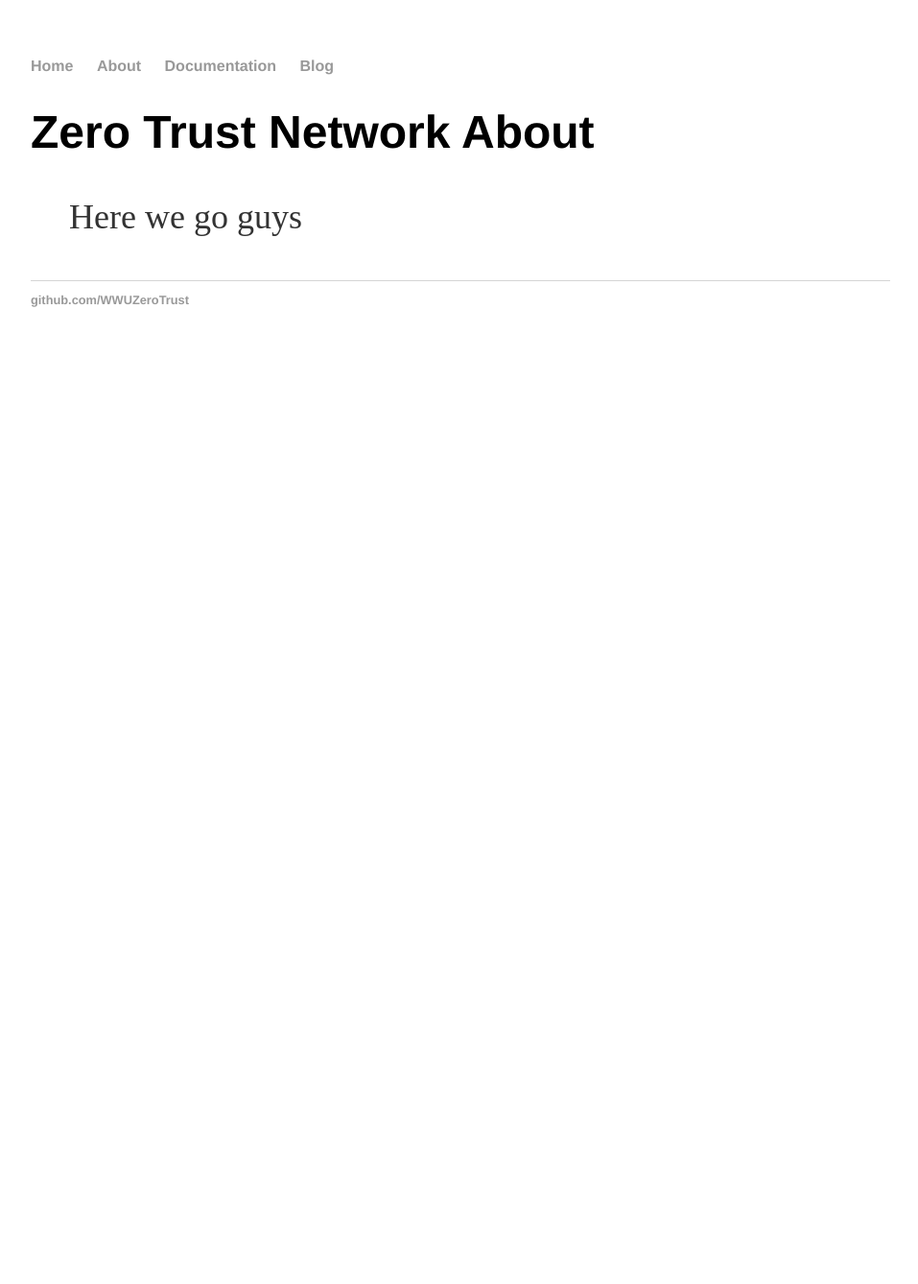
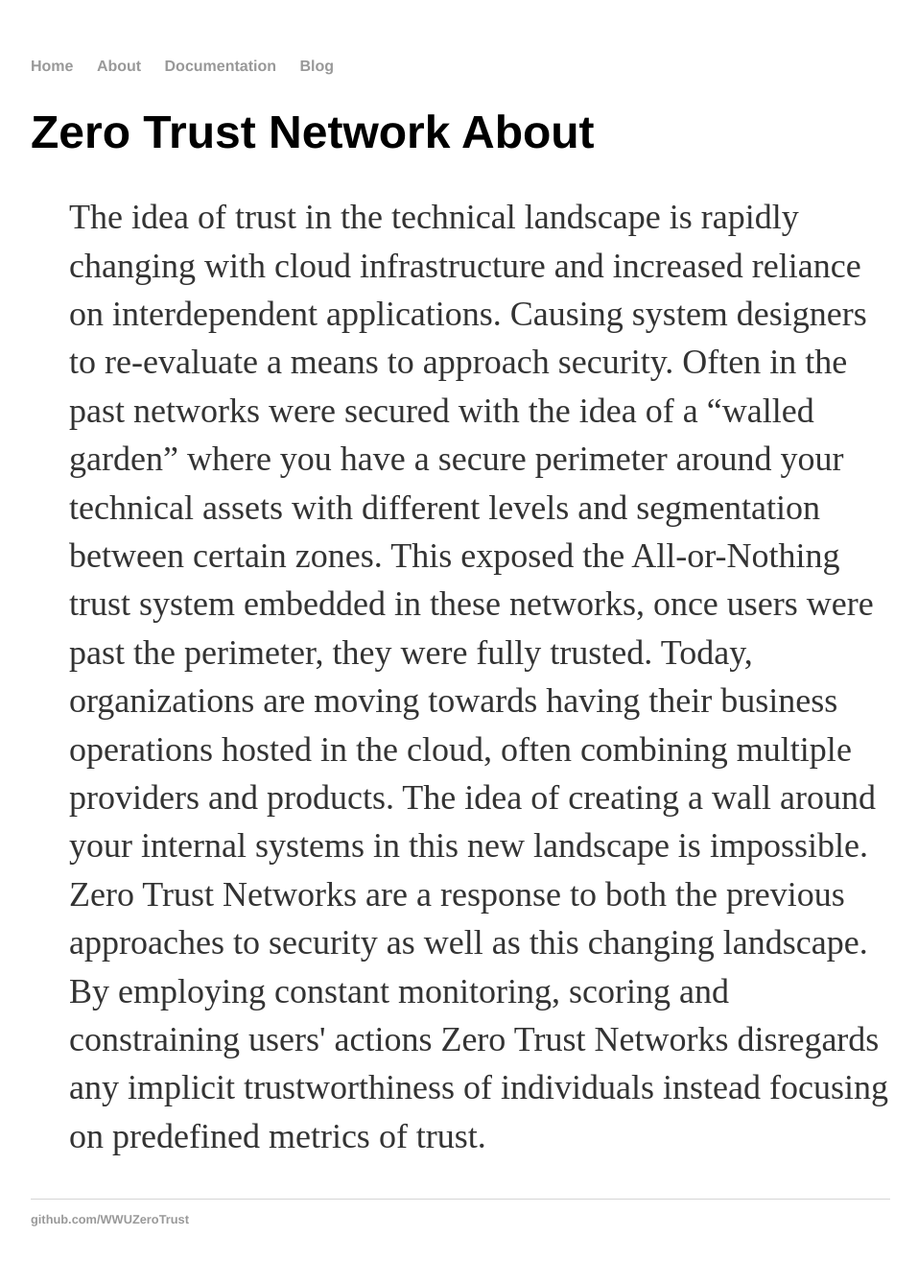
Before and after one commit to WWUZeroTrust/WWUZeroTrust.github.io, a Jekyll site: the page built from about/index.html, in a window 1280 px wide. Shown: the whole page at 96% size, without its empty margins (160-1117 px from the left). Built offline with Jekyll 4.4.1, drawn with Linux system fonts in a browser that asks for light colours; before the commit the page ends 900 px from its top, so only the background shows below that.

Commit message:
Update index.html

```diff
--- a/about/index.html
+++ b/about/index.html
@@ -5,6 +5,6 @@ title: Zero Trust Network About
 	<h1>{{ page.title }}</h1>
 	<ul class="posts">
 
-		<p>Here we go guys</p>
+		<p>The idea of trust in the technical landscape is rapidly changing with cloud infrastructure and increased reliance on interdependent applications. Causing system designers to re-evaluate a means to approach security. Often in the past networks were secured with the idea of a “walled garden” where you have a secure perimeter around your technical assets with different levels and segmentation between certain zones. This exposed the All-or-Nothing trust system embedded in these networks, once users were past the perimeter, they were fully trusted. Today, organizations are moving towards having their business operations hosted in the cloud, often combining multiple providers and products. The idea of creating a wall around your internal systems in this new landscape is impossible. Zero Trust Networks are a response to both the previous approaches to security as well as this changing landscape. By employing constant monitoring, scoring and constraining users' actions Zero Trust Networks disregards any implicit trustworthiness of individuals instead focusing on predefined metrics of trust. </p>
 
 	</ul>
```
